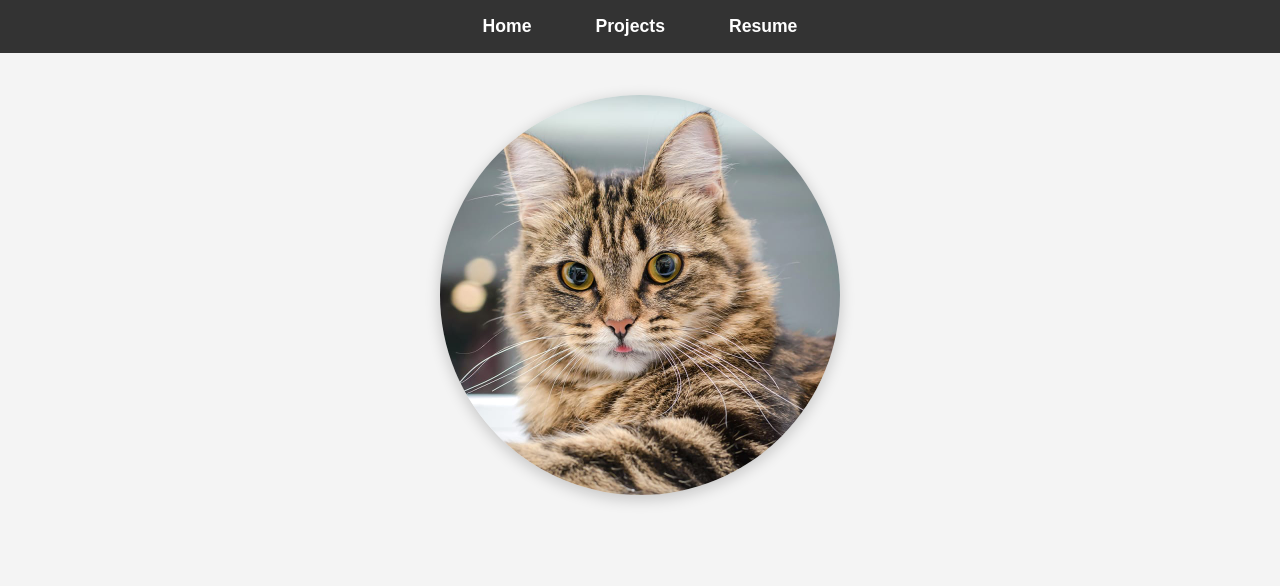
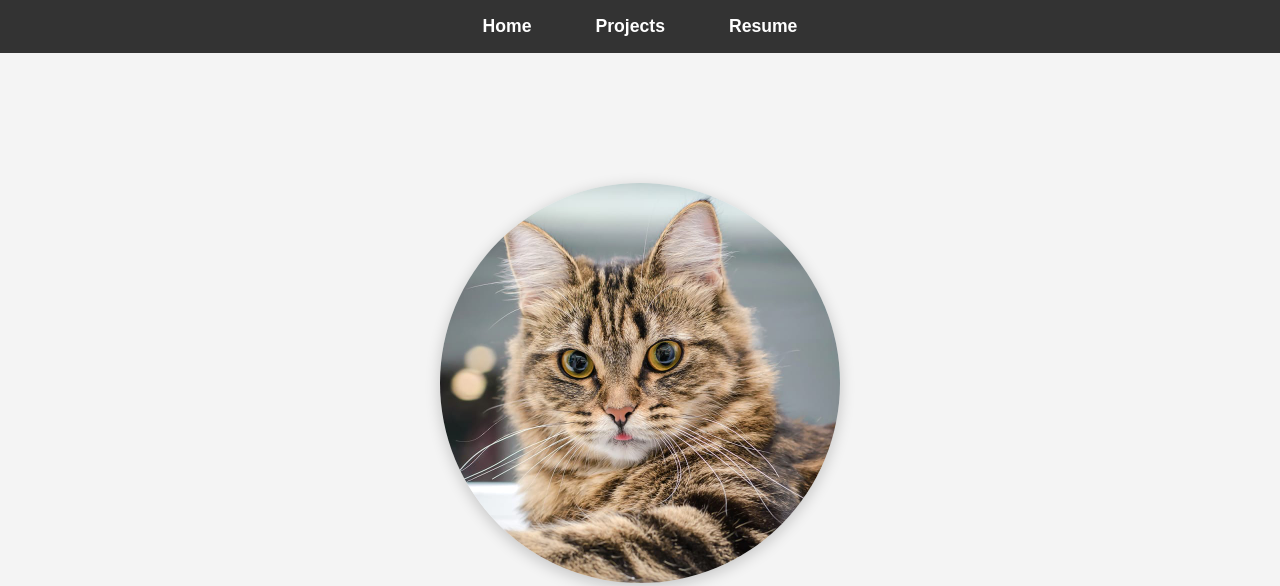
Before and after one commit to DavidKot4/personal-website, a plain HTML site: page index.html in a window 1280 px wide. Shown: the top 586 px of the page. Drawn offline with Linux system fonts and the light colour scheme.

Commit message:
Added Wrapper Div for hero section and adjusted personal pic style size

```diff
--- a/hero.css
+++ b/hero.css
@@ -1,18 +1,24 @@
 /* The main hero container */
 .hero {
     display: flex; /* Use Flexbox for easy alignment */
-    flex-direction: column; /* Stack children vertically */
     justify-content: center; /* Center vertically */
-    gap: 3rem;/* Add space between the image and the text */
     align-items: center; /* Center horizontally */
-    text-align: center; /* Ensure text inside is centered */
     height: 100vh; /* Make it take up all of the viewport height */
-    padding: 0 2rem; /* Add some padding on the sides for smaller screens */
+    padding: 4rem 2rem; /* Add some padding on the sides for smaller screens */
     background-color: #f4f4f4; /* A light grey background */
     color: #333; /* Dark text for contrast */
 }
 
-/* Your Name */
+/* The new wrapper - this now controls the layout of the items inside */
+.hero-container {
+    display: flex;
+    flex-direction: column; /* Stack children vertically */
+    align-items: center;    /* Center the items (image, text, links) */
+    gap: 2rem;              /* Add space between the items */
+    text-align: center;     /* Ensure text inside is centered */
+}
+
+/* Name */
 .hero h1 {
     font-size: 3.5rem; /* Large font size for impact */
     margin-bottom: 0.5rem; /* Space below the name */
@@ -29,8 +35,11 @@
 
 
 .personal-image {
-    width: 400px; /* Set a fixed width */
-    height: 400px; /* Set a fixed height */
+    /* Responsive Sizing */
+    max-width: 400px;  /* The largest the image can be */
+    min-width: 150px;  /* The smallest the image can be */
+    width: 50vw;       /* Tells the image to be 30% of the screen's width */
+    height: auto;      /* Allows height to adjust automatically to maintain the shape */
     border-radius: 50%; /* This makes the image a circle */
     object-fit: cover; /* Ensures the image covers the area without distortion */
     box-shadow: 0 4px 15px rgba(0,0,0,0.2); /* Add a nice shadow */
--- a/index.html
+++ b/index.html
@@ -22,6 +22,7 @@
     <main>
 
         <section class="hero" id="home">
+          <div class="hero-container">
               <img src="./assets/cat.jpg" class="personal-image"><img>
 
               <div class="hero-text">
@@ -42,6 +43,8 @@
                       <img src="./assets/email.png"></img>
 
                   </a>
+
+              </div>
           </div>
         </section>
 
@@ -80,7 +83,7 @@
     <div class="project-card">
       <img src="assets/images/project-2.png" alt="Screenshot of Project Two">
       <div class="project-info">
-        <h3>Project Title Two</h3>
+        <h3>A* Algorithm Visualizer</h3>
         <p>A concise, 2-3 sentence description of this amazing project.</p>
         <div class="tech-stack">
           <span>Python</span>
```
Lines whose indentation alone changed are shown as unchanged.
